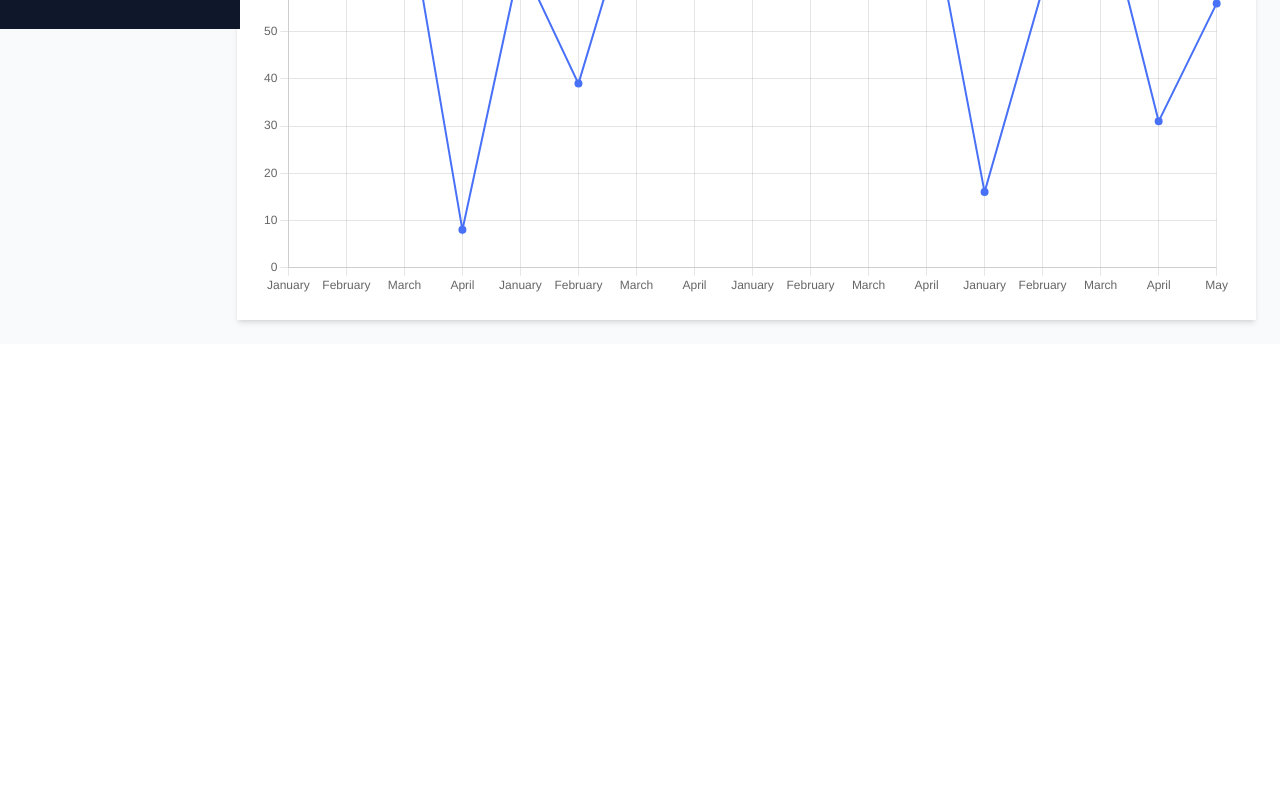
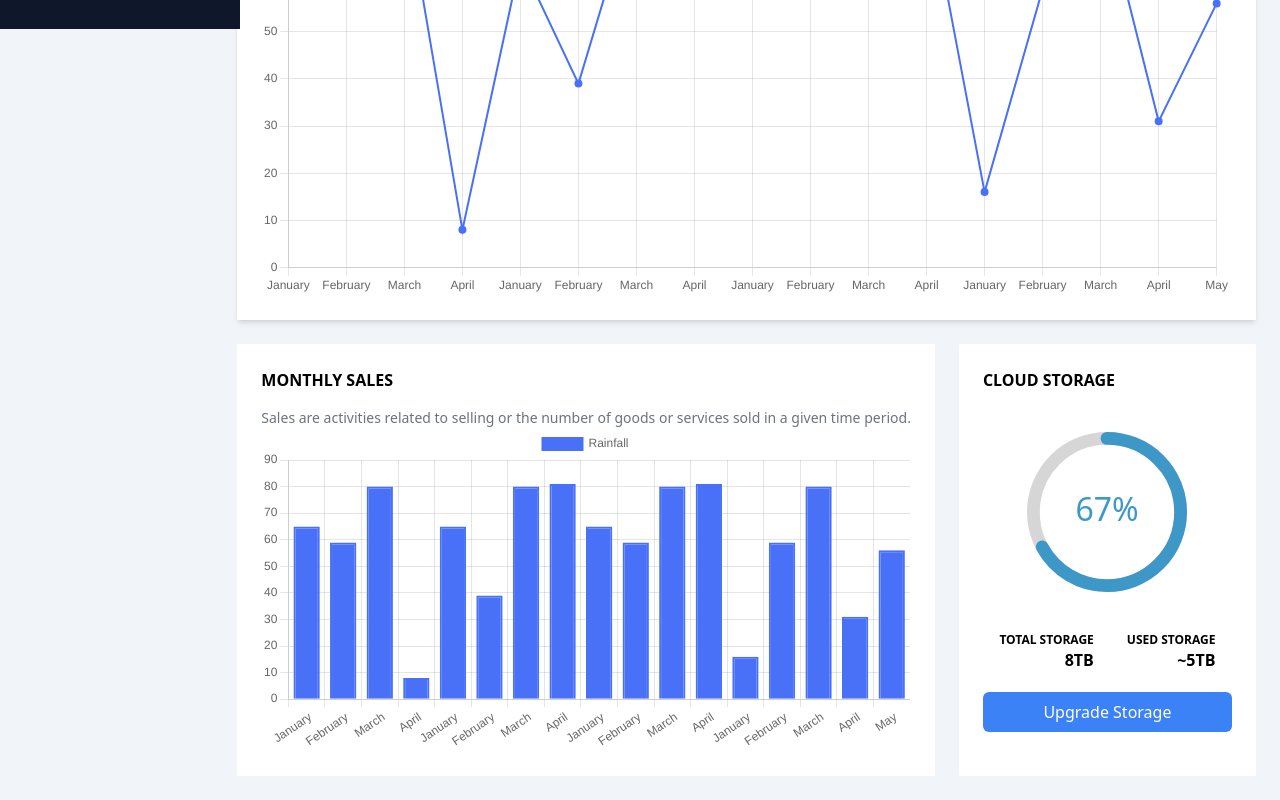
Before and after one commit to numan-iftikhar/NobleUI-dashboard-react, a React (Vite) app: page / in a window 1280 px wide. Shown: the part 771-1571 px from the top of the page. Before the commit the page ends 1115 px from the top, so only its background shows below. Built offline with nearby package versions, Linux system fonts and the light colour scheme.

Commit message:
add monthly sales and cloud storage section

```diff
--- a/package.json
+++ b/package.json
@@ -12,6 +12,7 @@
     "chart.js": "^3.9.1",
     "react": "^18.2.0",
     "react-chartjs-2": "^4.3.1",
+    "react-circular-progressbar": "^2.1.0",
     "react-dom": "^18.2.0",
     "react-icons": "^4.4.0",
     "react-router-dom": "^6.3.0"
--- a/src/App.jsx
+++ b/src/App.jsx
@@ -6,11 +6,16 @@ import Navbar from "./components/Navbar";
 import Sidebar from "./components/Sidebar";
 import Header from "./components/Header";
 import Stats from "./components/Stats";
-import { Line } from "react-chartjs-2";
+import ButtonGroup from "./components/ButtonGroup";
+import { Bar, Line } from "react-chartjs-2";
 import Chart from "chart.js/auto";
-import ButtonGroup from "./components/ButtonGroup";
+import { CircularProgressbar } from "react-circular-progressbar";
+import "react-circular-progressbar/dist/styles.css";
 
 function App() {
+  const app__chartTopHeading = "font-semibold text-md mb-4";
+  const app__chartTopDesc = "text-sm text-gray-500";
+  const percentage = 67;
   const data = {
     labels: [
       "January",
@@ -47,7 +52,7 @@ function App() {
   };
 
   return (
-    <div className="App bg-slate-50 grid grid-cols-12">
+    <div className="App bg-slate-100 grid grid-cols-12">
       <div className="md:col-span-2">
         <Sidebar />
       </div>
@@ -57,25 +62,27 @@ function App() {
 
         <Header />
 
+        {/* hero section */}
         <div className="flex heroSection justify-between items-center space-x-6 m-6">
           <Stats title="new customers" value="3,897" pnValue="+3.3" />
           <Stats title="new orders" value="35,087" pnValue="-2.8" />
           <Stats title="growth" value="89.87%" pnValue="+2.8" />
         </div>
 
+        {/* full screen line chart */}
         <div className="fullScreenLineChart bg-white m-6 shadow-md p-6">
           <div className="flex items-center justify-between">
             <div>
-              <h3 className="font-semibold text-md mb-4">REVENUE</h3>
-              <p className="text-sm text-gray-500 w-2/3">
+              <h3 className={`${app__chartTopHeading}`}>REVENUE</h3>
+              <p className={`${app__chartTopDesc} w-2/3`}>
                 Revenue is the income that a business has from its normal
                 business activities, usually from the sale of goods and services
                 to customers.
               </p>
             </div>
-              <div>
-                <ButtonGroup />
-              </div>
+            <div>
+              <ButtonGroup />
+            </div>
           </div>
           <Line
             data={data}
@@ -101,6 +108,73 @@ function App() {
             }}
           />
         </div>
+
+        {/* monthly sales and cloud storage section */}
+        <div className="flex justify-between m-6">
+          {/* monthly sales */}
+          <div className="md:col-span-6 p-6 bg-white">
+            <div>
+              <h4 className={`${app__chartTopHeading}`}>MONTHLY SALES</h4>
+              <p className={`${app__chartTopDesc}`}>
+                Sales are activities related to selling or the number of goods
+                or services sold in a given time period.
+              </p>
+            </div>
+
+            <div>
+              <Bar
+                data={data}
+                options={{
+                  title: {
+                    display: true,
+                    text: "Average Rainfall per month",
+                    fontSize: 20,
+                  },
+                  legend: {
+                    display: true,
+                    position: "right",
+                  },
+                  category: {},
+                  options: {
+                    responsive: true,
+                    maintainAspectRatio: false,
+                    tooltip: {
+                      mode: "index",
+                      intersect: false,
+                    },
+                  },
+                }}
+              />
+            </div>
+          </div>
+
+          {/* cloud storage */}
+          <div className="md:col-span-4 p-6 ml-6 flex-1 bg-white">
+            <div>
+              <h4 className={`${app__chartTopHeading}`}>CLOUD STORAGE</h4>
+            </div>
+            <div className="w-40 mx-auto my-10">
+              <CircularProgressbar value={percentage} text={`${percentage}%`} />
+            </div>
+
+            <div className="flex justify-around mt-5">
+              <div className="text-right">
+                <p className="text-xs font-semibold">TOTAL STORAGE</p>
+                <p className="font-bold">8TB</p>
+              </div>
+              <div className="text-right">
+                <p className="text-xs font-semibold">USED STORAGE</p>
+                <p className="font-bold">~5TB</p>
+              </div>
+            </div>
+
+            <div>
+              <button className="w-full bg-blue-500 hover:bg-blue-600 text-white py-2 rounded-md mt-5">
+                Upgrade Storage
+              </button>
+            </div>
+          </div>
+        </div>
       </div>
 
       <BottomRightButtons />
```
Also changed, not shown: 1 other file (tests, documents, lock files or other folders).
